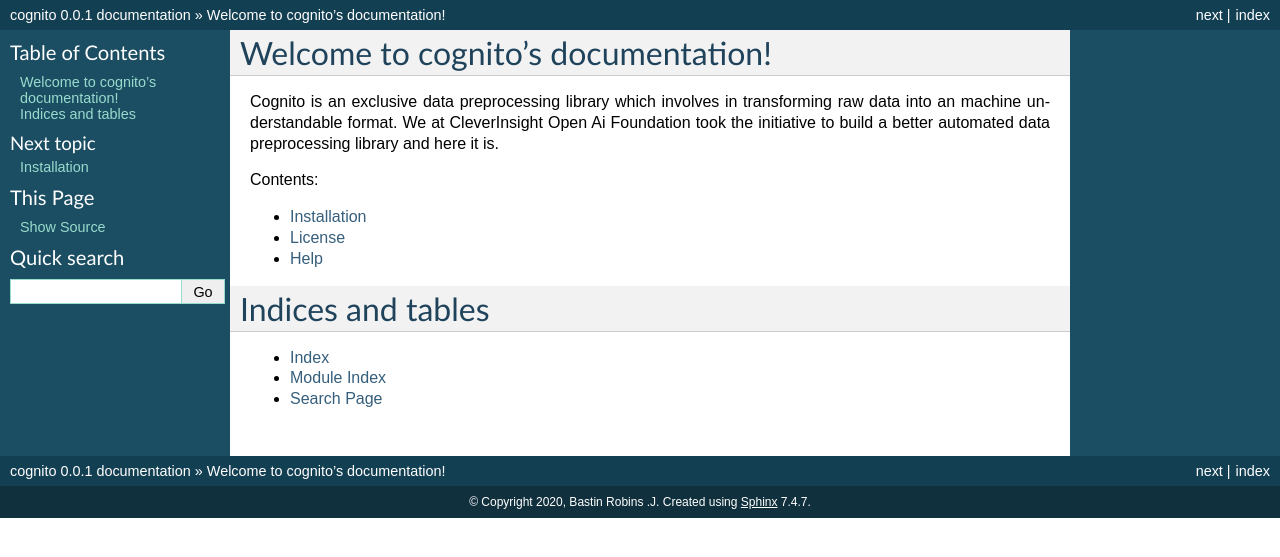
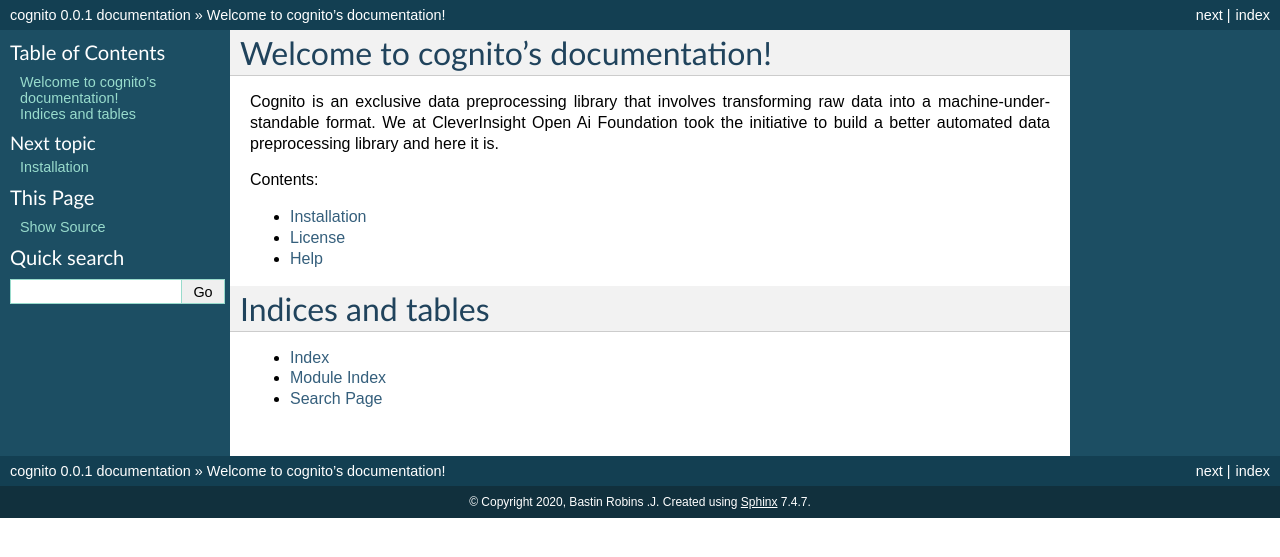
Before and after one commit to CleverInsight/cognito, a Sphinx documentation site: the page built from docs/source/index.rst, in a window 1280 px wide. Shown: the top 557 px of the page. Built offline with Sphinx 7.4.7, drawn with Linux system fonts in a browser that asks for light colours.

Commit message:
Modified: index.rst

```diff
--- a/docs/source/index.rst
+++ b/docs/source/index.rst
@@ -1,7 +1,7 @@
 Welcome to cognito's documentation!
 ===================================
 
-Cognito is an exclusive data preprocessing library which involves in transforming raw data into an machine understandable format. We at CleverInsight Open Ai Foundation took the initiative to build a better automated data preprocessing library and here it is.
+Cognito is an exclusive data preprocessing library that involves transforming raw data into a machine-understandable format. We at CleverInsight Open Ai Foundation took the initiative to build a better automated data preprocessing library and here it is.
 
 
 .. toctree::
```
